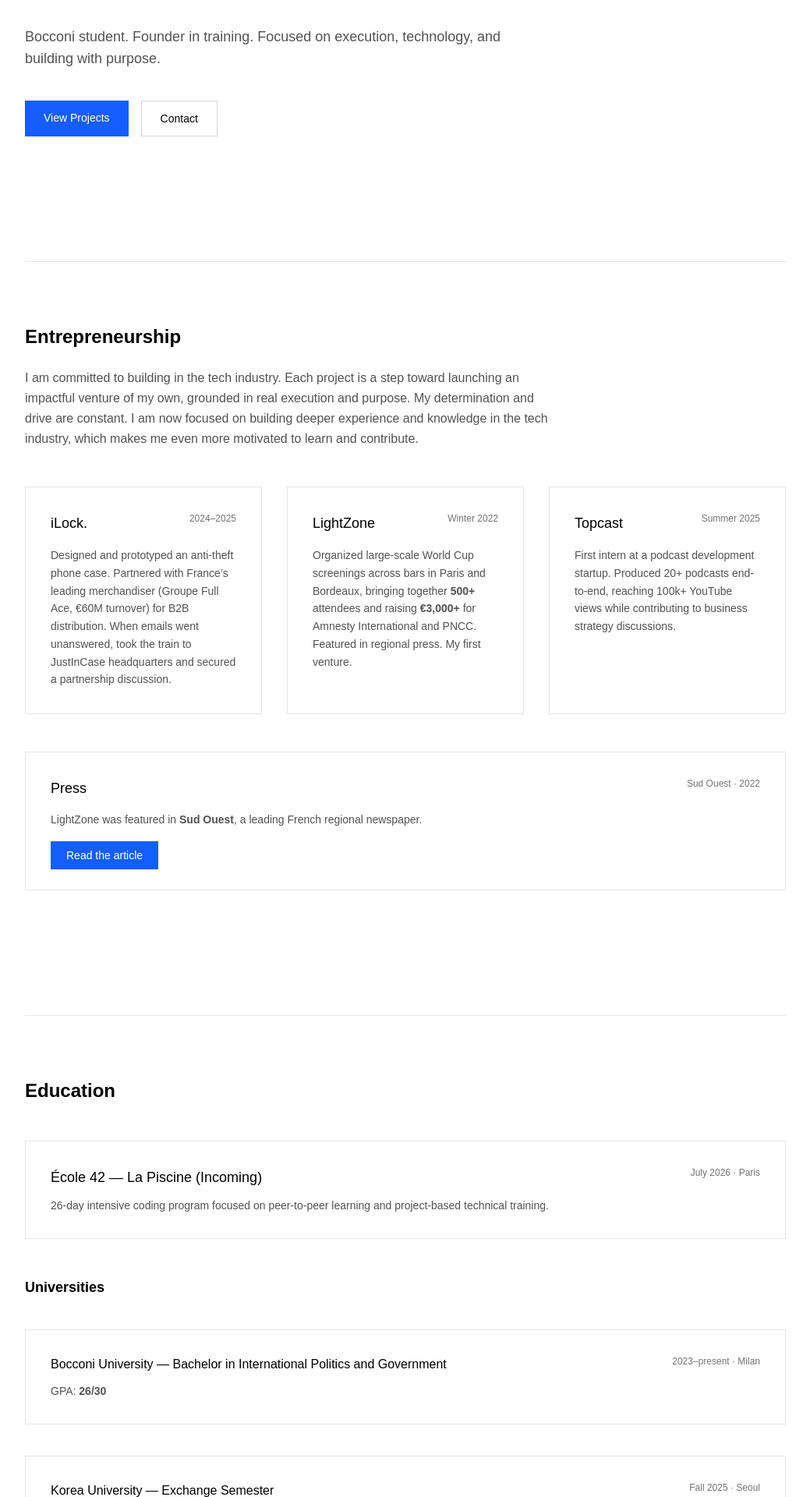
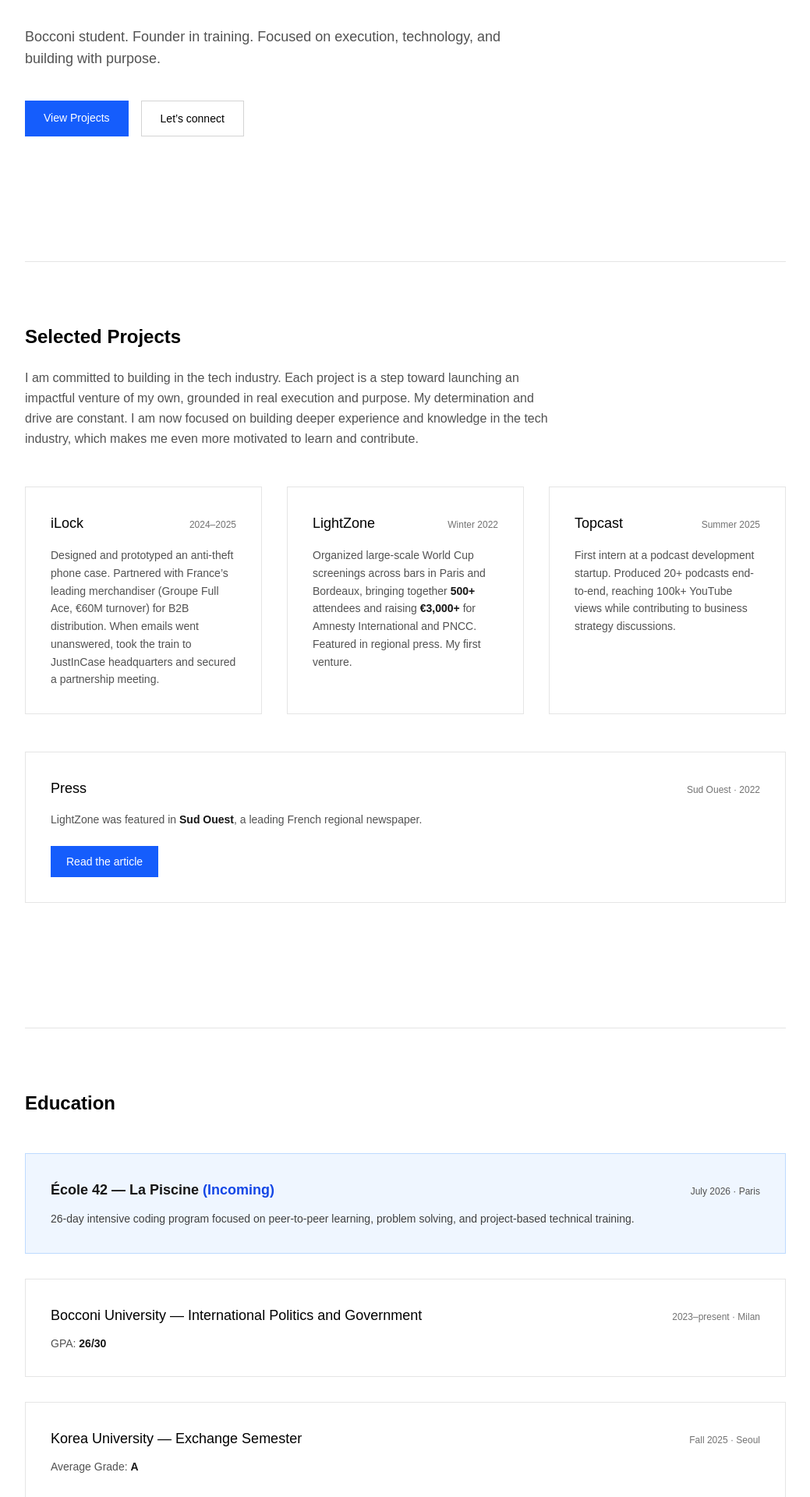
Before and after one commit to maximeromatet/maxime-site, a Next.js app: page / in a window 1280 px wide. Shown: the part 360-2280 px from the top of the page at 78% size, without its empty margins (120-1159 px from the left). Built offline with nearby package versions, Linux system fonts and the light colour scheme.

Commit message:
update homepage content and styling

```diff
--- a/app/globals.css
+++ b/app/globals.css
@@ -3,6 +3,7 @@
 :root {
   --background: #ffffff;
   --foreground: #171717;
+  --accent: #2563eb;
 }
 
 @theme inline {
@@ -19,14 +20,12 @@
   }
 }
 
+html {
+  scroll-behavior: smooth;
+}
+
 body {
   background: var(--background);
   color: var(--foreground);
   font-family: Arial, Helvetica, sans-serif;
 }
-:root {
-  --accent: #2563eb;
-}
-html {
-  scroll-behavior: smooth;
-}
--- a/app/page.tsx
+++ b/app/page.tsx
@@ -2,9 +2,8 @@ import Link from "next/link";
 
 export default function Home() {
   return (
-    <main className="min-h-screen bg-white text-black">
+    <main id="top" className="min-h-screen bg-white text-black">
       <div className="max-w-5xl mx-auto px-6 py-32">
-
         {/* HERO */}
         <section className="mb-40">
           <h1 className="text-6xl md:text-7xl font-semibold tracking-tight leading-tight mb-8">
@@ -18,79 +17,96 @@ export default function Home() {
           </p>
 
           <div className="flex flex-wrap gap-4">
-            <Link
-              href="/projects"
+            <a
+              href="#projects"
               className="bg-blue-600 text-white px-6 py-3 text-sm font-medium hover:bg-blue-700 transition"
             >
               View Projects
-            </Link>
-            <Link
-              href="/contact"
+            </a>
+            <a
+              href="#connect"
               className="border border-neutral-300 px-6 py-3 text-sm hover:border-blue-600 hover:text-blue-600 transition"
             >
-              Contact
-            </Link>
+              Let’s connect
+            </a>
           </div>
         </section>
 
         {/* SELECTED PROJECTS */}
-        <section className="mb-40 border-t border-neutral-200 pt-20">
-          <h2 className="text-2xl font-semibold mb-6">Entrepreneurship</h2>
+        <section id="projects" className="mb-40 border-t border-neutral-200 pt-20">
+          <h2 className="text-2xl font-semibold mb-6">Selected Projects</h2>
 
           <p className="text-neutral-600 max-w-2xl mb-12 leading-relaxed">
-            I am committed to building in the tech industry. Each project is a step toward launching an impactful venture of my own, grounded in real execution and purpose. My determination and drive are constant. I am now focused on building deeper experience and knowledge in the tech industry, which makes me even more motivated to learn and contribute.
+            I am committed to building in the tech industry. Each project is a
+            step toward launching an impactful venture of my own, grounded in
+            real execution and purpose. My determination and drive are constant.
+            I am now focused on building deeper experience and knowledge in the
+            tech industry, which makes me even more motivated to learn and
+            contribute.
           </p>
 
           <div className="grid gap-8 md:grid-cols-3">
-
             <div className="border border-neutral-200 p-8 hover:border-blue-600 transition">
-              <div className="flex justify-between mb-4">
-                <h3 className="text-lg font-medium">iLock.</h3>
+              <div className="flex flex-wrap items-baseline justify-between gap-4 mb-4">
+                <h3 className="text-lg font-medium">iLock</h3>
                 <span className="text-xs text-neutral-500">2024–2025</span>
               </div>
               <p className="text-sm text-neutral-600 leading-relaxed">
-                Designed and prototyped an anti-theft phone case. Partnered with France’s leading merchandiser (Groupe Full Ace, €60M turnover) for B2B distribution. When emails went unanswered, took the train to JustInCase headquarters and secured a partnership discussion.
+                Designed and prototyped an anti-theft phone case. Partnered with
+                France’s leading merchandiser (Groupe Full Ace, €60M turnover)
+                for B2B distribution. When emails went unanswered, took the
+                train to JustInCase headquarters and secured a partnership
+                meeting.
               </p>
             </div>
 
             <div className="border border-neutral-200 p-8 hover:border-blue-600 transition">
-              <div className="flex justify-between mb-4">
+              <div className="flex flex-wrap items-baseline justify-between gap-4 mb-4">
                 <h3 className="text-lg font-medium">LightZone</h3>
                 <span className="text-xs text-neutral-500">Winter 2022</span>
               </div>
               <p className="text-sm text-neutral-600 leading-relaxed">
-                Organized large-scale World Cup screenings across bars in Paris and Bordeaux, bringing together <span className="font-semibold">500+</span> attendees and raising <span className="font-semibold">€3,000+</span> for Amnesty International and PNCC. Featured in regional press. My first venture.
+                Organized large-scale World Cup screenings across bars in Paris
+                and Bordeaux, bringing together{" "}
+                <span className="font-semibold text-neutral-900">500+</span>{" "}
+                attendees and raising{" "}
+                <span className="font-semibold text-neutral-900">€3,000+</span>{" "}
+                for Amnesty International and PNCC. Featured in regional press.
+                My first venture.
               </p>
             </div>
 
             <div className="border border-neutral-200 p-8 hover:border-blue-600 transition">
-              <div className="flex justify-between mb-4">
+              <div className="flex flex-wrap items-baseline justify-between gap-4 mb-4">
                 <h3 className="text-lg font-medium">Topcast</h3>
                 <span className="text-xs text-neutral-500">Summer 2025</span>
               </div>
               <p className="text-sm text-neutral-600 leading-relaxed">
-                First intern at a podcast development startup. Produced 20+ podcasts end-to-end, reaching 100k+ YouTube views while contributing to business strategy discussions.
+                First intern at a podcast development startup. Produced 20+
+                podcasts end-to-end, reaching 100k+ YouTube views while
+                contributing to business strategy discussions.
               </p>
             </div>
-
           </div>
 
           {/* PRESS */}
           <div className="mt-12 border border-neutral-200 p-8 hover:border-blue-600 transition">
-            <div className="flex justify-between mb-4">
+            <div className="flex flex-wrap items-baseline justify-between gap-6 mb-4">
               <h3 className="text-lg font-medium">Press</h3>
               <span className="text-xs text-neutral-500">Sud Ouest · 2022</span>
             </div>
 
             <p className="text-sm text-neutral-600 mb-6">
-              LightZone was featured in <span className="font-semibold">Sud Ouest</span>, a leading French regional newspaper.
+              LightZone was featured in{" "}
+              <span className="font-semibold text-neutral-900">Sud Ouest</span>,
+              a leading French regional newspaper.
             </p>
 
             <a
               href="https://www.sudouest.fr/gironde/bordeaux/coupe-du-monde-2022-a-bordeaux-un-lyceen-organise-une-collecte-de-fonds-pendant-les-matches-des-bleus-13138961.php"
               target="_blank"
               rel="noopener noreferrer"
-              className="bg-blue-600 text-white px-5 py-2.5 text-sm font-medium hover:bg-blue-700 transition"
+              className="inline-flex items-center justify-center bg-blue-600 text-white px-5 py-2.5 text-sm font-medium hover:bg-blue-700 transition"
             >
               Read the article
             </a>
@@ -101,44 +117,48 @@ export default function Home() {
         <section className="mb-40 border-t border-neutral-200 pt-20">
           <h2 className="text-2xl font-semibold mb-12">Education</h2>
 
-          <div className="space-y-10">
-
-            <div className="border border-neutral-200 p-8 hover:border-blue-600 transition">
-              <div className="flex justify-between mb-3">
-                <h3 className="text-lg font-medium">École 42 — La Piscine (Incoming)</h3>
-                <span className="text-xs text-neutral-500">July 2026 · Paris</span>
+          <div className="space-y-8">
+            <div className="border border-blue-200 bg-blue-50 p-8">
+              <div className="flex flex-wrap items-baseline justify-between gap-6 mb-3">
+                <h3 className="text-lg font-semibold text-neutral-900">
+                  École 42 — La Piscine{" "}
+                  <span className="text-blue-700">(Incoming)</span>
+                </h3>
+                <span className="text-xs text-neutral-600">
+                  July 2026 · Paris
+                </span>
               </div>
-              <p className="text-sm text-neutral-600">
-                26-day intensive coding program focused on peer-to-peer learning and project-based technical training.
-              </p>
-            </div>
-
-            <h3 className="text-lg font-semibold mt-12">Universities</h3>
-
-            <div className="border border-neutral-200 p-8 hover:border-blue-600 transition">
-              <div className="flex justify-between mb-3">
-                <h4 className="text-base font-medium">
-                  Bocconi University — Bachelor in International Politics and Government
-                </h4>
-                <span className="text-xs text-neutral-500">2023–present · Milan</span>
-              </div>
-              <p className="text-sm text-neutral-600">
-                GPA: <span className="font-semibold">26/30</span>
+              <p className="text-sm text-neutral-700 leading-relaxed max-w-3xl">
+                26-day intensive coding program focused on peer-to-peer learning,
+                problem solving, and project-based technical training.
               </p>
             </div>
 
             <div className="border border-neutral-200 p-8 hover:border-blue-600 transition">
-              <div className="flex justify-between mb-3">
-                <h4 className="text-base font-medium">
+              <div className="flex flex-wrap items-baseline justify-between gap-6 mb-3">
+                <h3 className="text-lg font-medium">
+                  Bocconi University — International Politics and Government
+                </h3>
+                <span className="text-xs text-neutral-500">
+                  2023–present · Milan
+                </span>
+              </div>
+              <p className="text-sm text-neutral-600">
+                GPA: <span className="font-semibold text-neutral-900">26/30</span>
+              </p>
+            </div>
+
+            <div className="border border-neutral-200 p-8 hover:border-blue-600 transition">
+              <div className="flex flex-wrap items-baseline justify-between gap-6 mb-3">
+                <h3 className="text-lg font-medium">
                   Korea University — Exchange Semester
-                </h4>
+                </h3>
                 <span className="text-xs text-neutral-500">Fall 2025 · Seoul</span>
               </div>
               <p className="text-sm text-neutral-600">
-                Average Grade: <span className="font-semibold">A</span>
+                Average Grade: <span className="font-semibold text-neutral-900">A</span>
               </p>
             </div>
-
           </div>
         </section>
 
@@ -147,40 +167,50 @@ export default function Home() {
           <h2 className="text-2xl font-semibold mb-12">Experience</h2>
 
           <div className="space-y-8">
-
-            <div className="border border-neutral-200 p-8">
-              <div className="flex justify-between mb-3">
-                <h3 className="text-lg font-medium">Embrace — Freelance Brand Ambassador</h3>
+            <div className="border border-neutral-200 p-8 hover:border-blue-600 transition">
+              <div className="flex flex-wrap items-baseline justify-between gap-6 mb-3">
+                <h3 className="text-lg font-medium">
+                  Embrace — Freelance Brand Ambassador
+                </h3>
                 <span className="text-xs text-neutral-500">Paris · June 2025</span>
               </div>
-              <ul className="text-sm text-neutral-600 space-y-2">
-                <li>Promoted beverage brand through in-store demonstrations at Franprix and Monoprix.</li>
+              <ul className="text-sm text-neutral-600 space-y-2 leading-relaxed">
+                <li>
+                  Promoted beverage brand through in-store demonstrations and tastings at Franprix and Monoprix.
+                </li>
                 <li>Averaged 50 new Instagram followers and 30 cans sold per hour.</li>
               </ul>
             </div>
 
-            <div className="border border-neutral-200 p-8">
-              <div className="flex justify-between mb-3">
+            <div className="border border-neutral-200 p-8 hover:border-blue-600 transition">
+              <div className="flex flex-wrap items-baseline justify-between gap-6 mb-3">
                 <h3 className="text-lg font-medium">Les Mouettes Vertes — Intern</h3>
                 <span className="text-xs text-neutral-500">Paris · Summer 2024</span>
               </div>
-              <ul className="text-sm text-neutral-600 space-y-2">
-                <li>Participated in trade fair operations for organic textile accessories brand.</li>
-                <li>Contributed to website rebuild, driving hundreds of new daily visitors post-launch.</li>
+              <ul className="text-sm text-neutral-600 space-y-2 leading-relaxed">
+                <li>
+                  Participated in trade fair operations for organic textile accessories brand.
+                </li>
+                <li>
+                  Contributed to website rebuild, driving hundreds of new daily visitors post-launch.
+                </li>
               </ul>
             </div>
 
-            <div className="border border-neutral-200 p-8">
-              <div className="flex justify-between mb-3">
-                <h3 className="text-lg font-medium">Ragazzi da Peppone — Team Member</h3>
+            <div className="border border-neutral-200 p-8 hover:border-blue-600 transition">
+              <div className="flex flex-wrap items-baseline justify-between gap-6 mb-3">
+                <h3 className="text-lg font-medium">
+                  Ragazzi da Peppone — Team Member
+                </h3>
                 <span className="text-xs text-neutral-500">Bordeaux · Summer 2023</span>
               </div>
-              <ul className="text-sm text-neutral-600 space-y-2">
-                <li>Supported kitchen operations in a fast-paced Italian restaurant.</li>
-                <li>Managed 8 tables per service, exceeding manager's target of 5.</li>
+              <ul className="text-sm text-neutral-600 space-y-2 leading-relaxed">
+                <li>
+                  Supported kitchen operations (prep, plating, service coordination) in a fast-paced Italian restaurant.
+                </li>
+                <li>Managed 8 tables per service, exceeding manager’s target of 5.</li>
               </ul>
             </div>
-
           </div>
         </section>
 
@@ -189,28 +219,26 @@ export default function Home() {
           <h2 className="text-2xl font-semibold mb-12">Activities</h2>
 
           <div className="space-y-8 text-sm text-neutral-700">
-
-            <div className="border border-neutral-200 p-8">
+            <div className="border border-neutral-200 p-8 hover:border-blue-600 transition">
               <div className="font-semibold text-neutral-900 mb-2">
                 La Maraude du Cœur & Pane Quotidiano
               </div>
-              Volunteer · 2020–present
+              <div className="text-neutral-600">Volunteer · 2020–present</div>
             </div>
 
-            <div className="border border-neutral-200 p-8">
+            <div className="border border-neutral-200 p-8 hover:border-blue-600 transition">
               <div className="font-semibold text-neutral-900 mb-2">
                 Entrepreneurship Club (Bocconi)
               </div>
-              Events team · 2023–present
+              <div className="text-neutral-600">Events team · 2023–present</div>
             </div>
 
-            <div className="border border-neutral-200 p-8">
+            <div className="border border-neutral-200 p-8 hover:border-blue-600 transition">
               <div className="font-semibold text-neutral-900 mb-2">
                 Bocconi French Society & SpiMilano
               </div>
-              Corporate team · 2023–present
+              <div className="text-neutral-600">Corporate team · 2023–present</div>
             </div>
-
           </div>
         </section>
 
@@ -218,48 +246,80 @@ export default function Home() {
         <section className="border-t border-neutral-200 pt-20">
           <h2 className="text-2xl font-semibold mb-12">Skills</h2>
 
-          <div className="border border-neutral-200 p-8 text-sm text-neutral-700 space-y-6">
-
+          <div className="border border-neutral-200 p-8 text-sm text-neutral-700 space-y-6 hover:border-blue-600 transition">
             <div>
               <div className="font-semibold text-neutral-900 mb-2">Languages</div>
+              <div className="text-neutral-600">
                 French (native), English (fluent), Italian (conversational)
+              </div>
             </div>
 
             <div>
               <div className="font-semibold text-neutral-900 mb-2">Tools</div>
+              <div className="text-neutral-600">
                 Microsoft 365, Descript (video editing), n8n (automation workflows)
+              </div>
             </div>
 
             <div>
               <div className="font-semibold text-neutral-900 mb-2">Interests</div>
+              <div className="text-neutral-600">
                 Tennis, running (sub-3h45 marathon goal), DJ (weekly in Milan clubs)
               </div>
-
+            </div>
           </div>
 
-          {/* FINAL CTA */}
-          <div className="mt-20 border-t border-neutral-200 pt-12">
-            <p className="text-lg text-neutral-800 leading-relaxed max-w-3xl">
+          {/* BEAUTIFUL BOTTOM / CONNECT */}
+          <section id="connect" className="mt-28 border-t border-neutral-200 pt-16 pb-20">
+            <div className="relative overflow-hidden border border-blue-200 bg-blue-50 p-10">
+              <div className="absolute -top-24 -right-24 h-64 w-64 rounded-full bg-blue-200/40" />
+              <div className="absolute -bottom-24 -left-24 h-64 w-64 rounded-full bg-blue-200/30" />
+
+              <div className="relative">
+                <h3 className="text-2xl md:text-3xl font-semibold tracking-tight mb-4">
+                  Let’s talk
+                </h3>
+
+                <p className="text-neutral-700 leading-relaxed max-w-2xl">
                   If my profile resonates, I would be glad to connect and discuss how I can contribute.
                 </p>
 
-            <div className="mt-6 text-sm text-neutral-600">
-              <a className="underline" href="mailto:maximeromatet@gmail.com">
-                maximeromatet@gmail.com
-              </a>{" "}
-              ·{" "}
-              <a className="underline" href="https://wa.me/33769187016">
-                +33 7 69 18 70 16 (WhatsApp)
-              </a>{" "}
-              ·{" "}
-              <a className="underline" href="https://linkedin.com/in/maximeromatet">
+                <div className="mt-8 flex flex-wrap gap-4 text-sm">
+                  <a
+                    className="bg-blue-600 text-white px-5 py-2.5 font-medium hover:bg-blue-700 transition"
+                    href="https://wa.me/33769187016"
+                  >
+                    WhatsApp
+                  </a>
+
+                  <a
+                    className="border border-neutral-300 bg-white/70 px-5 py-2.5 font-medium hover:border-blue-600 hover:text-blue-600 transition"
+                    href="mailto:maximeromatet@gmail.com"
+                  >
+                    Email
+                  </a>
+
+                  <a
+                    className="border border-neutral-300 bg-white/70 px-5 py-2.5 font-medium hover:border-blue-600 hover:text-blue-600 transition"
+                    href="https://linkedin.com/in/maximeromatet"
+                    target="_blank"
+                    rel="noopener noreferrer"
+                  >
                     LinkedIn
                   </a>
                 </div>
+
+                <div className="mt-8 text-xs text-neutral-600">
+                  maximeromatet@gmail.com · +33 7 69 18 70 16 (WhatsApp)
+                </div>
+              </div>
             </div>
 
+            <div className="mt-8 text-xs text-neutral-500">
+              © {new Date().getFullYear()} Maxime Romatet
+            </div>
           </section>
-
+        </section>
       </div>
     </main>
   );
```
Lines whose indentation alone changed are shown as unchanged.
